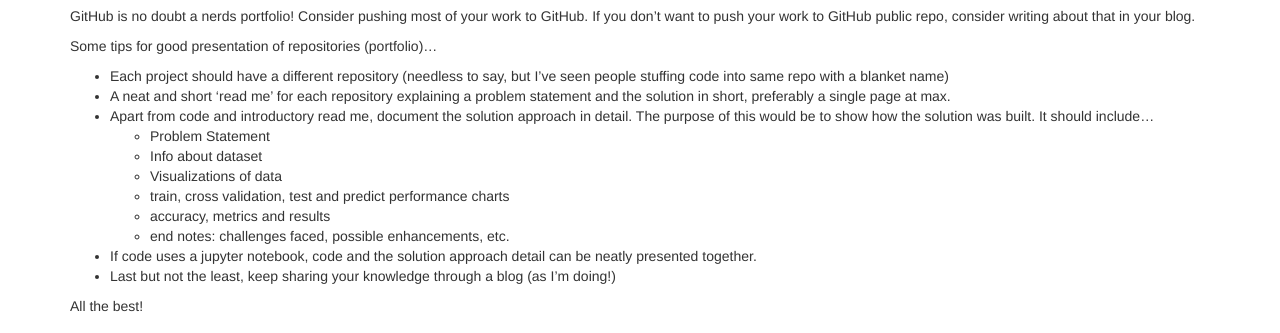
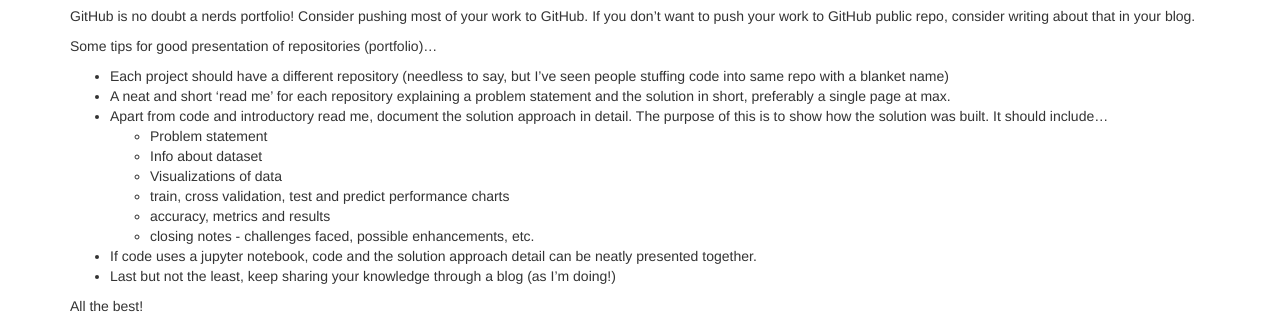
Before and after one commit to devm1023/ML_project, a Jekyll site: the page built from _posts/2017-05-26-building-a-data-science-portfolio.markdown, in a window 1280 px wide. Shown: the part 472-805 px from the top of the page. Built offline with Jekyll 4.4.1, drawn with Linux system fonts in a browser that asks for light colours; nearby versions of some CDN libraries; comment, search, counter and statistics services are not loaded.

Commit message:
Update 2017-05-26-building-a-data-science-portfolio.markdown

```diff
--- a/_posts/2017-05-26-building-a-data-science-portfolio.markdown
+++ b/_posts/2017-05-26-building-a-data-science-portfolio.markdown
@@ -17,13 +17,13 @@ GitHub is no doubt a nerds portfolio! Consider pushing most of your work to GitH
 Some tips for good presentation of repositories (portfolio)...
 * Each project should have a different repository (needless to say, but I've seen people stuffing code into same repo with a blanket name)
 * A neat and short 'read me' for each repository explaining a problem statement and the solution in short, preferably a single page at max.
-* Apart from code and introductory read me, document the solution approach in detail. The purpose of this would be to show how the solution was built. It should include...
-    - Problem Statement
+* Apart from code and introductory read me, document the solution approach in detail. The purpose of this is to show how the solution was built. It should include...
+    - Problem statement
     - Info about dataset
     - Visualizations of data
     - train, cross validation, test and predict performance charts
     - accuracy, metrics and results
-    - end notes: challenges faced, possible enhancements, etc.
+    - closing notes - challenges faced, possible enhancements, etc.
 * If code uses a jupyter notebook, code and the solution approach detail can be neatly presented together.
 * Last but not the least, keep sharing your knowledge through a blog (as I'm doing!)
 
```
